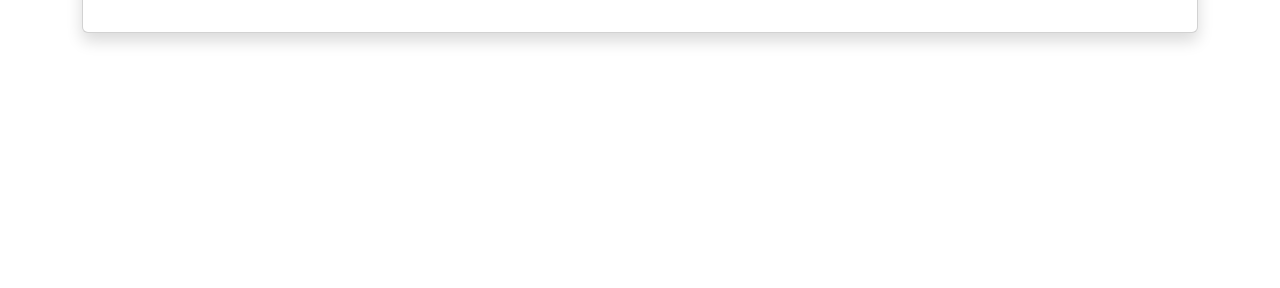
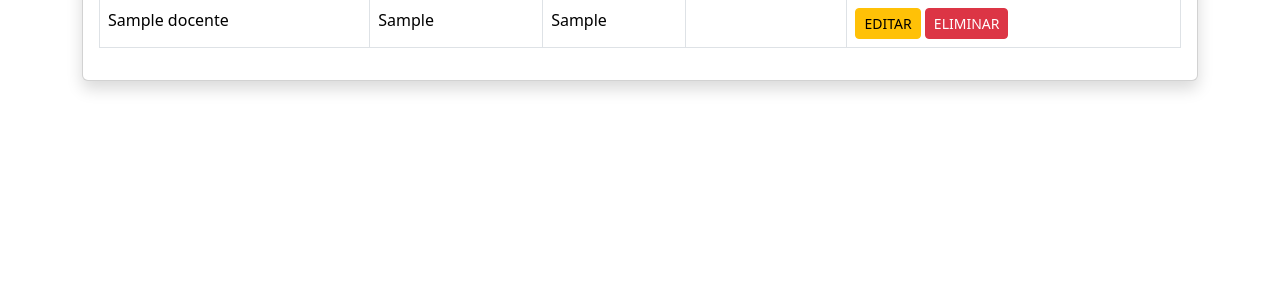
Before and after one commit to killerchipy723/DesarrolloWeb4, a Flask app: page /Docentes in a window 1280 px wide. Shown: the part 251-539 px from the top of the page. Run offline with Flask 3, Linux system fonts and the light colour scheme; tables that the repository leaves empty or names only in its code hold one stand-in row (values such as "Sample post").

Commit message:
docenteokey

```diff
--- a/app.py
+++ b/app.py
@@ -80,9 +80,37 @@
 
 @app.route("/Docentes")
 def homeDocentes():
-    return render_template("/sitio/docentes.html")
+    query = 'select * from docente'
+    conexion = conn()
+    cursor = conexion.cursor()
+    cursor.execute(query)
+    data = cursor.fetchall()
+    return render_template("/sitio/docentes.html",docente=data)
 
+ #Ruta para guardar Docentes
+@app.route("/reg_docente",methods=['POST'])
+def reg_docente():
+    conexion = conn()
+    query = 'INSERT INTO docente(apenomb,dni,correo)VALUES(%s,%s,%s)'
 
+    nombre = request.form['nombre']
+    dni = request.form['dni']
+    correo = request.form['correo']
+    cursor = conexion.cursor()
+    cursor.execute(query,(nombre,dni,correo))
+    conexion.commit()
+    print("Registro Guardado Exitosamente")
+    return redirect(url_for('homeDocentes'))
+
+#Eliminar Docentes
+@app.route("/delete_doc/<string:id>")
+def delete_Docente(id):
+    query = "delete from docente where iddocente = %s"
+    conexion = conn()
+    cursor = conexion.cursor()
+    cursor.execute(query,(id))
+    conexion.commit()
+    return redirect(url_for('homeDocentes'))
 
 #-------------------- SECCION ARRANQUE SERVIDOR FLASK ----------------------------
 
--- a/templates/sitio/alumnos.html
+++ b/templates/sitio/alumnos.html
@@ -1,4 +1,4 @@
-{% include 'sitio/cabecera.html' %}
+A1{% include 'sitio/cabecera.html' %}
 
 <div class="container mt-4">
   <div class="card shadow">
--- a/templates/sitio/docentes.html
+++ b/templates/sitio/docentes.html
@@ -32,38 +32,38 @@
           <th scope="col">ACCIONES</th>
         </thead>
         <tbody>
-          {% for alu in alumno %}
+          {% for doc in docente %}
           <tr>
-            <td>{{alu[0]}}</td>
-            <td>{{alu[1]}}</td>
-            <td>{{alu[2]}}</td>
-            <td>{{alu[3]}}</td>
+            <td>{{doc[0]}}</td>
+            <td>{{doc[1]}}</td>
+            <td>{{doc[2]}}</td>
+            <td>{{doc[3]}}</td>
             <td>
-              <a class="btn btn-warning btn-sm" data-bs-toggle="modal" data-bs-target="#modal{{alu[0]}}">EDITAR</a>
+              <a class="btn btn-warning btn-sm" data-bs-toggle="modal" data-bs-target="#modal{{doc[0]}}">EDITAR</a>
               <!-- Botón que abre el modal de confirmación -->
               <a class="btn btn-danger btn-sm" href="#"
                  data-bs-toggle="modal"
-                 data-bs-target="#modal2{{alu[0]}}"
-                 data-id="{{alu[0]}}">ELIMINAR</a>
+                 data-bs-target="#modal2{{doc[0]}}"
+                 data-id="{{doc[0]}}">ELIMINAR</a>
             </td>
           </tr>
 
           <!-- MODAL EDITAR -->
-          <div class="modal fade" id="modal{{alu[0]}}" tabindex="-1" aria-labelledby="exampleModalLabel" aria-hidden="true">
+          <div class="modal fade" id="modal{{doc[0]}}" tabindex="-1" aria-labelledby="exampleModalLabel" aria-hidden="true">
             <div class="modal-dialog">
               <div class="modal-content">
                 <div class="modal-header">
-                  <h1 class="modal-title fs-5">{{alu[1]}}</h1>
+                  <h1 class="modal-title fs-5">{{doc[1]}}</h1>
                   <button type="button" class="btn-close" data-bs-dismiss="modal" aria-label="Close"></button>
                 </div>
                 <div class="modal-body">
-                  <form action="/Update_Docente/{{alu[0]}}" method="post">
+                  <form action="/Update_Docente/{{doc[0]}}" method="post">
                     <label>Nombre</label>
-                    <input type="text" name="name" class="form-control mb-3" required value="{{alu[1]}}">
+                    <input type="text" name="name" class="form-control mb-3" required value="{{doc[1]}}">
                     <label>DNI</label>
-                    <input type="text" name="document" class="form-control mb-3" required value="{{alu[2]}}">
+                    <input type="text" name="document" class="form-control mb-3" required value="{{doc[2]}}">
                     <label>Correo Electrónico</label>
-                    <input type="email" name="email" class="form-control mb-3" required value="{{alu[3]}}">
+                    <input type="email" name="email" class="form-control mb-3" required value="{{doc[3]}}">
                 </div>
                 <div class="modal-footer">
                   <button type="submit" class="btn btn-primary">Actualizar</button>
@@ -74,11 +74,11 @@
           </div>
 
           <!-- MODAL CONFIRMACIÓN ELIMINAR -->
-          <div class="modal fade" id="modal2{{alu[0]}}" tabindex="-1" aria-labelledby="confirmModalLabel" aria-hidden="true">
+          <div class="modal fade" id="modal2{{doc[0]}}" tabindex="-1" aria-labelledby="confirmModalLabel" aria-hidden="true">
             <div class="modal-dialog modal-dialog-centered">
               <div class="modal-content">
                 <div class="modal-header bg-danger text-white">
-                  <h5 class="modal-title">Eliminar a: {{alu[1]}}</h5>
+                  <h5 class="modal-title">Eliminar a: {{doc[1]}}</h5>
                   <button type="button" class="btn-close btn-close-white" data-bs-dismiss="modal" aria-label="Close"></button>
                 </div>
                 <div class="modal-body">
@@ -86,7 +86,7 @@
                 </div>
                 <div class="modal-footer">
                   <button type="button" class="btn btn-secondary" data-bs-dismiss="modal">Cancelar</button>
-                  <a href="/delete_Doc/{{alu[0]}}" class="btn btn-danger">Sí, eliminar</a>
+                  <a href="/delete_doc/{{doc[0]}}" class="btn btn-danger">Sí, eliminar</a>
                 </div>
               </div>
             </div>
```
